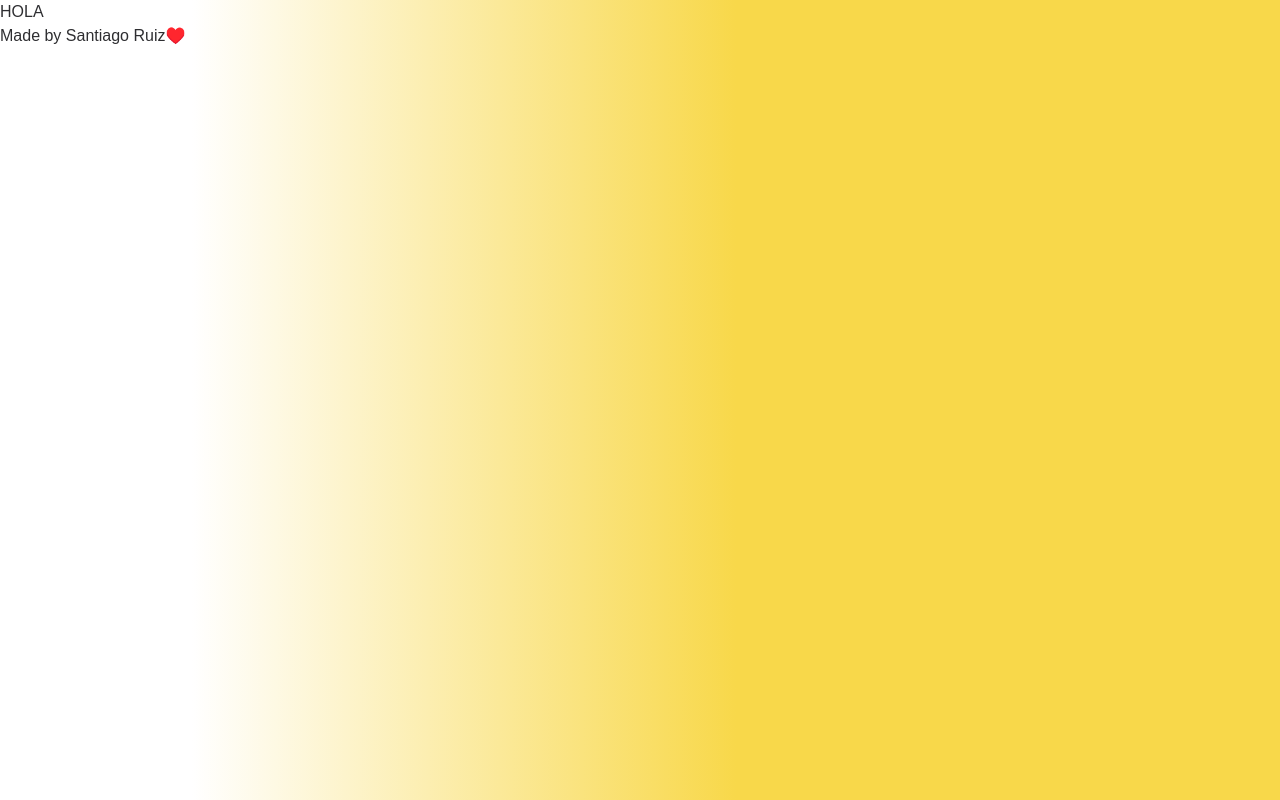
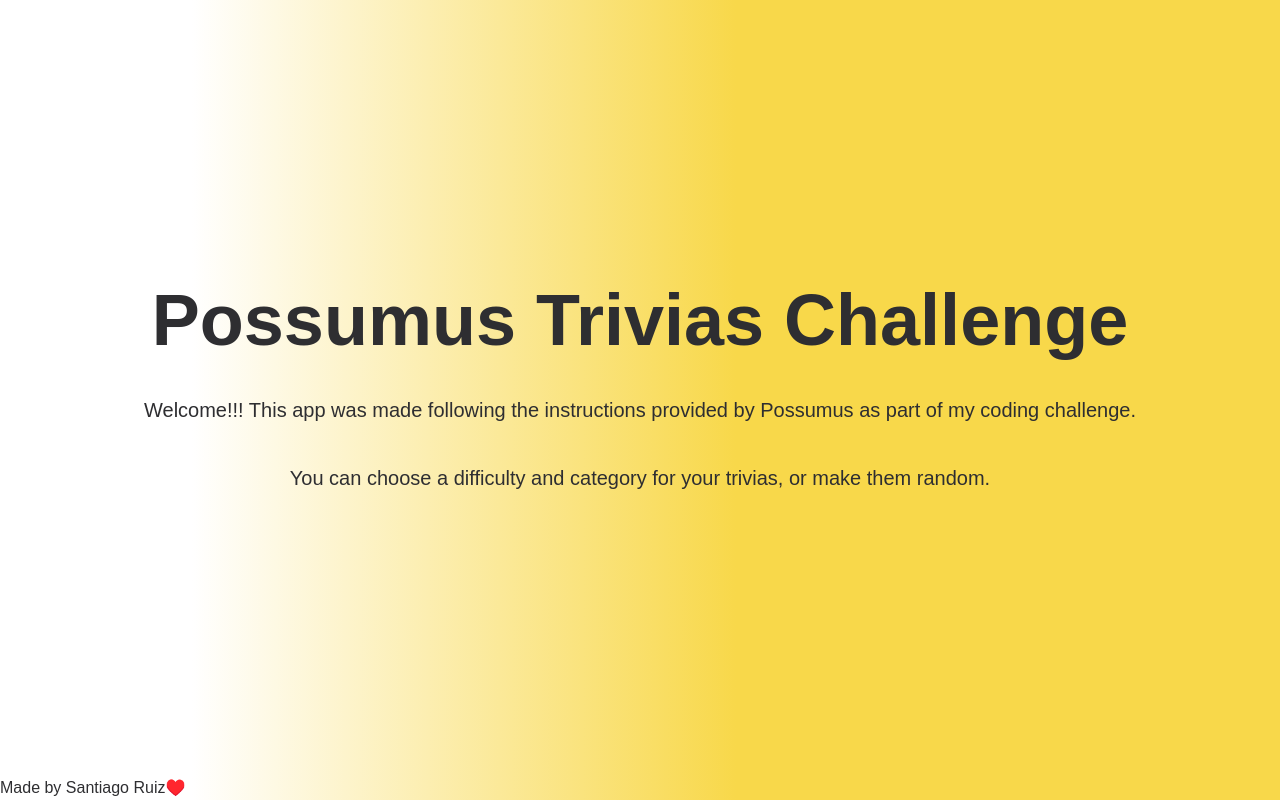
Before and after one commit to santiruiz1/possumus-coding-challenge, a React (Vite) app: page / in a window 1280 px wide. Built offline with nearby package versions, Linux system fonts and the light colour scheme; no server answers.

Commit message:
Home page

```diff
--- a/src/App.tsx
+++ b/src/App.tsx
@@ -1,6 +1,7 @@
 import { Route, Routes } from "react-router-dom";
 import { useEffect } from "react";
 import { useConfigStore } from "./services/store";
+import Home from "./ui/home/Home";
 
 function App() {
   const { setCategories, setToken } = useConfigStore();
@@ -11,7 +12,7 @@
   return (
     <main className="w-full h-dvh font-mulish text-text  bg-gradient-to-r from-white from-15% via-primary to-primary flex flex-col">
       <Routes>
-        <Route path="/" element={<div>HOLA</div>} />
+        <Route path="/" element={<Home />} />
         <Route path="/trivias" element={<div>HELLO</div>} />
         <Route path="/result" element={<div>CIAO</div>} />
         <Route path="*" element={<div>NOT FOUND</div>} />
--- /dev/null
+++ b/src/ui/home/Home.tsx
@@ -0,0 +1,10 @@
+const Home = () => {
+
+  return <div className="h-full flex flex-col gap-10 justify-center items-center">
+    <h1 className="text-7xl font-bold">Possumus Trivias Challenge</h1>
+    <p className="text-xl">Welcome!!! This app was made following the instructions provided by Possumus as part of my coding challenge.</p>
+    <p className="text-xl">You can choose a difficulty and category for your trivias, or make them random.</p>
+  </div>
+}
+
+export default Home
```
